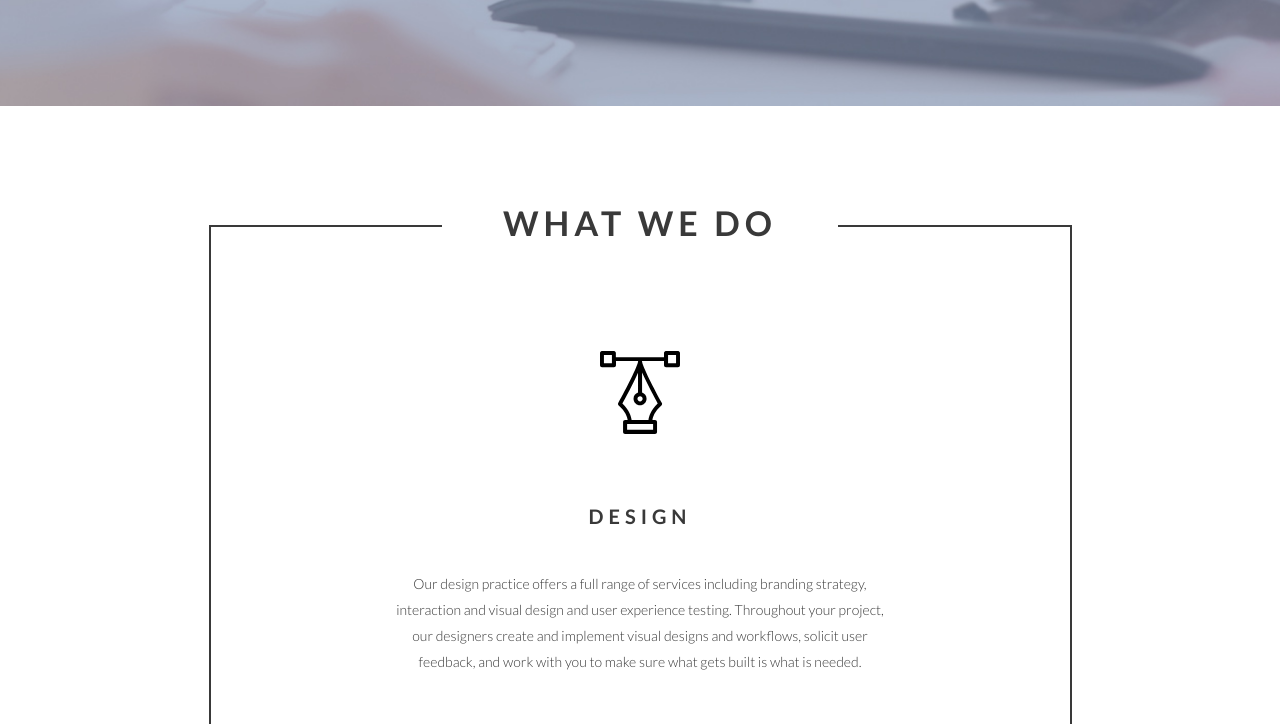
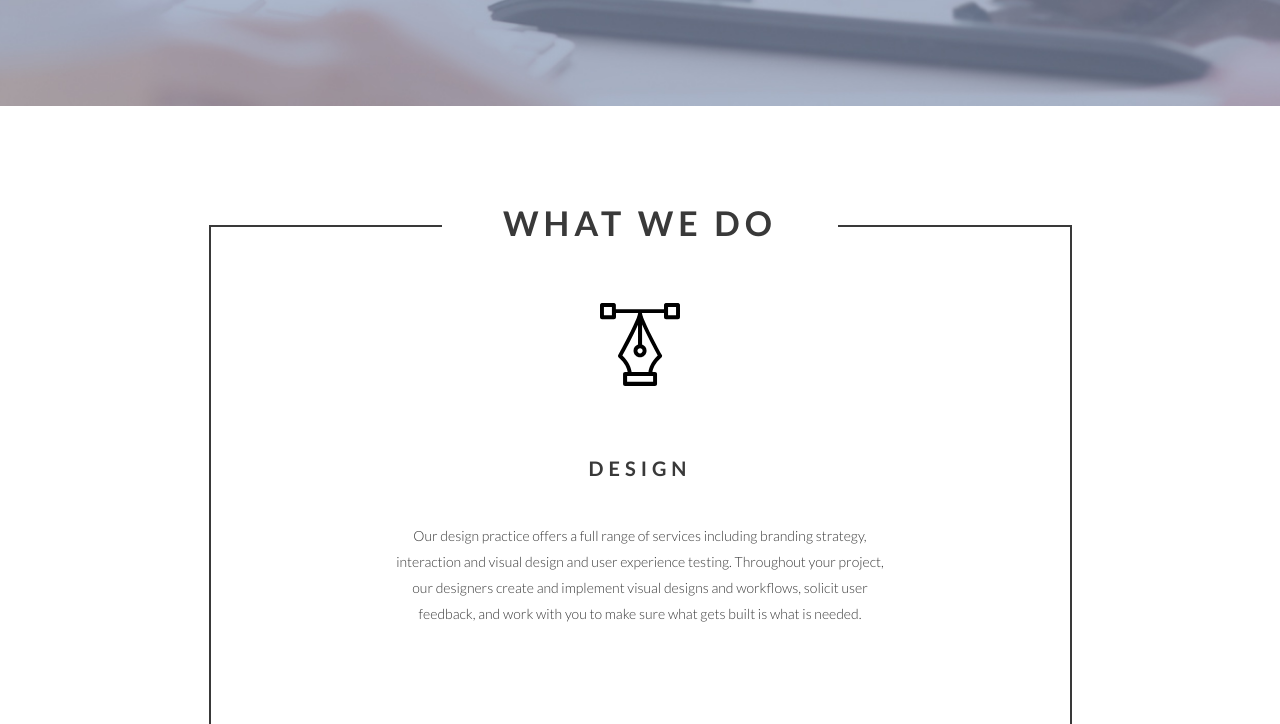
Before and after one commit to PiterP0ker/design-lab, a plain HTML site: page index.html in a window 1280 px wide. Shown: the part 2224-2948 px from the top of the page. Drawn offline with Linux system fonts and the light colour scheme.

Commit message:
final final

```diff
--- a/css/style.css
+++ b/css/style.css
@@ -85,7 +85,7 @@ color: #393939;
 	padding: 128px 0 109px;
 }
 
-.ba-section__wwd {
+.ba-section--wwd {
 	padding: 119px 0 115px;
 }
 
@@ -158,10 +158,6 @@ color: #393939;
 
 .ba-section__text + .ba-section__text{
 	margin-top: 37px;
-}
-
-.ba-section--wwd {
-	padding: 126px 175px 96px;
 }
 
 .ba-wwd + .ba-wwd {
--- a/index.html
+++ b/index.html
@@ -75,9 +75,9 @@
 		</section>
 		<!--/.ba-section-->
 
-		<section class="ba-section ba-section__wwd">
+		<section class="ba-section ba-section--wwd">
 			<div class="ba-container">
-				<div class="ba-section__border ba-section--wwd">
+				<div class="ba-section__border">
 					<h2 class="ba-section__title">
 						what we do
 					</h2>
```
